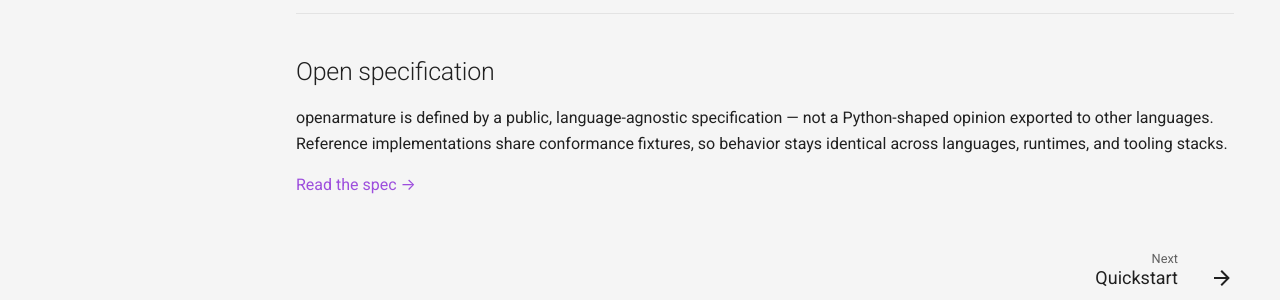
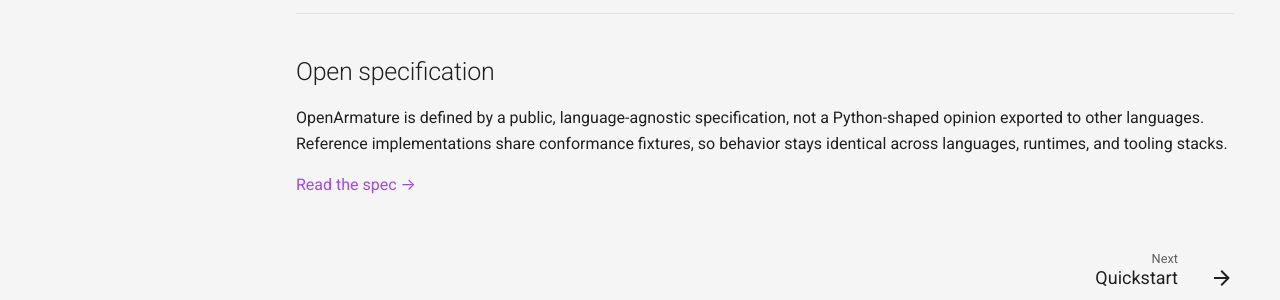
Before and after one commit to LunarCommand/openarmature-python, an MkDocs documentation site: the page built from docs/index.md, in a window 1280 px wide and 1244 px high. Shown: the part 887-1187 px from the top of the window. Built offline with MkDocs 1.6.1 and Material for MkDocs 9.7.7, drawn with Linux system fonts in a browser that asks for light colours; some of the changed lines change nothing that is shown.

Commit message:
docs(site): apply PR review fixes
- Header partial override: enumerate both local modifications in the
  top comment (was written when only the anchor wrap existed and not
  updated when the homepage pinning logic was added). Resync-on-bump
  guidance is the whole point of that comment, so it needs to list
  everything that must be preserved.
- Homepage spec section: capitalize "OpenArmature" to match the page
  H1 and README convention; reserve the lowercase form for code spans
  referring to the Python package. Replace the em dash on the same
  line with a comma.

```diff
--- a/docs/index.md
+++ b/docs/index.md
@@ -66,7 +66,7 @@
 
 ## Open specification
 
-openarmature is defined by a public, language-agnostic specification —
+OpenArmature is defined by a public, language-agnostic specification,
 not a Python-shaped opinion exported to other languages. Reference
 implementations share conformance fixtures, so behavior stays identical
 across languages, runtimes, and tooling stacks.
--- a/docs/overrides/partials/header.html
+++ b/docs/overrides/partials/header.html
@@ -1,16 +1,25 @@
 {#-
   Local override of material/partials/header.html.
 
-  Sole change vs. the upstream partial: the "site_name" topic in
-  ``.md-header__title`` is wrapped in an anchor pointing at the site
-  root, so clicking the visible "OpenArmature" wordmark navigates
-  home. Upstream's default leaves that topic as a plain ``<div>`` —
-  the only header-area link is the icon-style ``md-logo`` button,
-  which our extra.css hides because we want the wordmark on its own.
+  Local modifications vs. the upstream partial:
 
-  Re-sync this file when bumping mkdocs-material; everything below is
-  copied verbatim from the upstream partial except the marked ``<a>``
-  wrap on the site-name topic.
+  1. The site-name topic in ``.md-header__title`` is rendered as an
+     ``<a>`` (carrying the ``md-header__topic`` class) so the visible
+     "OpenArmature" wordmark navigates home. Upstream's default leaves
+     that topic as a plain ``<div>``; the only header-area link is the
+     icon-style ``md-logo`` button, which our extra.css hides because
+     we want the wordmark on its own.
+  2. On the homepage (``page.is_homepage``), the ``.md-header__title``
+     element gets an extra ``md-header__title--pinned`` class and the
+     second ``.md-header__topic`` (the page-title topic) is not
+     rendered. A paired rule in extra.css pins the wordmark in place
+     regardless of ``data-md-state="topic"`` so the scroll animation
+     doesn't fire; we omit the page-title topic because on the
+     homepage it would just be an un-bold copy of "OpenArmature".
+
+  Re-sync this file when bumping mkdocs-material; preserve both
+  modifications. Everything below is otherwise verbatim from the
+  upstream partial.
 -#}
 {% set class = "md-header" %}
 {% if "navigation.tabs.sticky" in features %}
```
